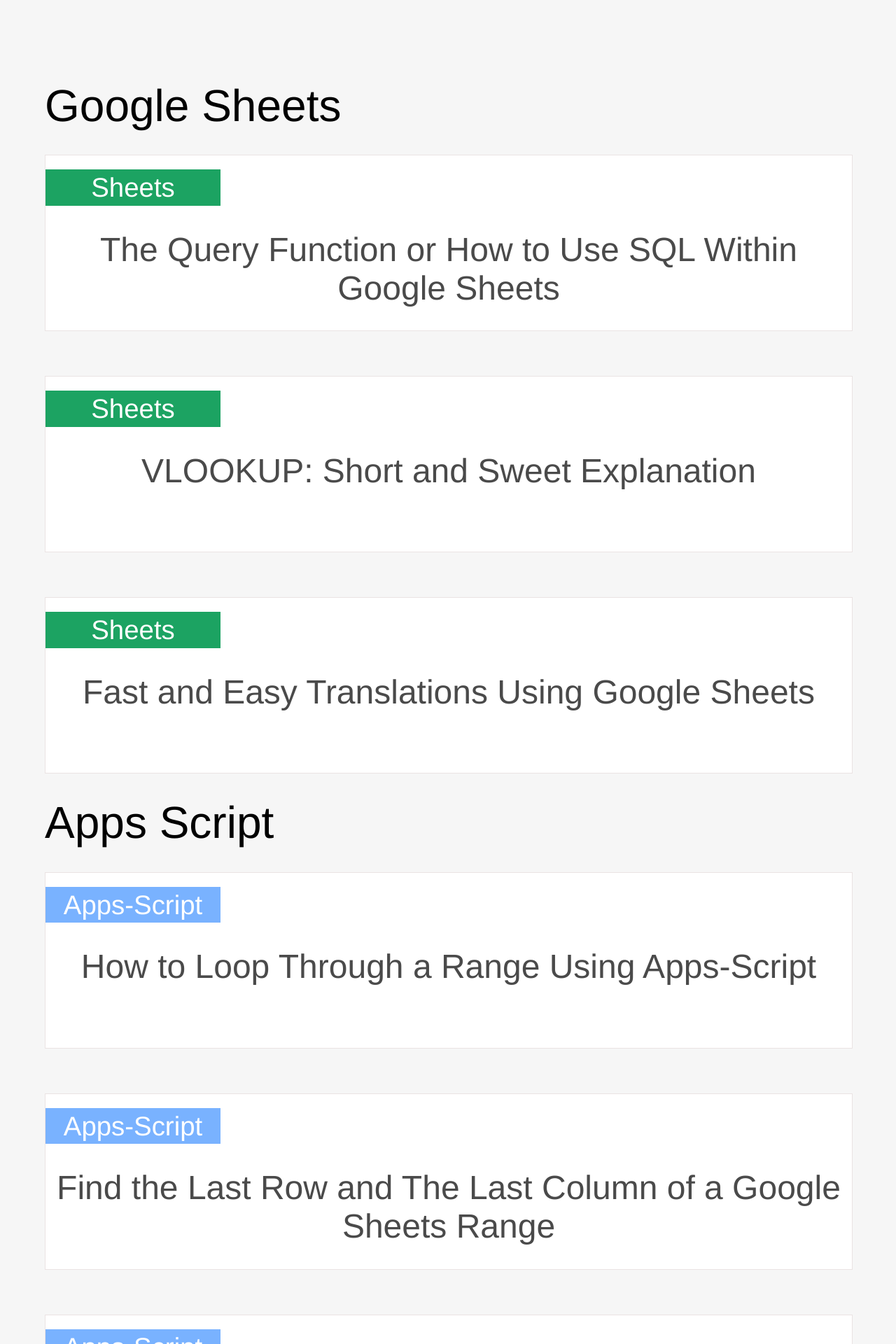
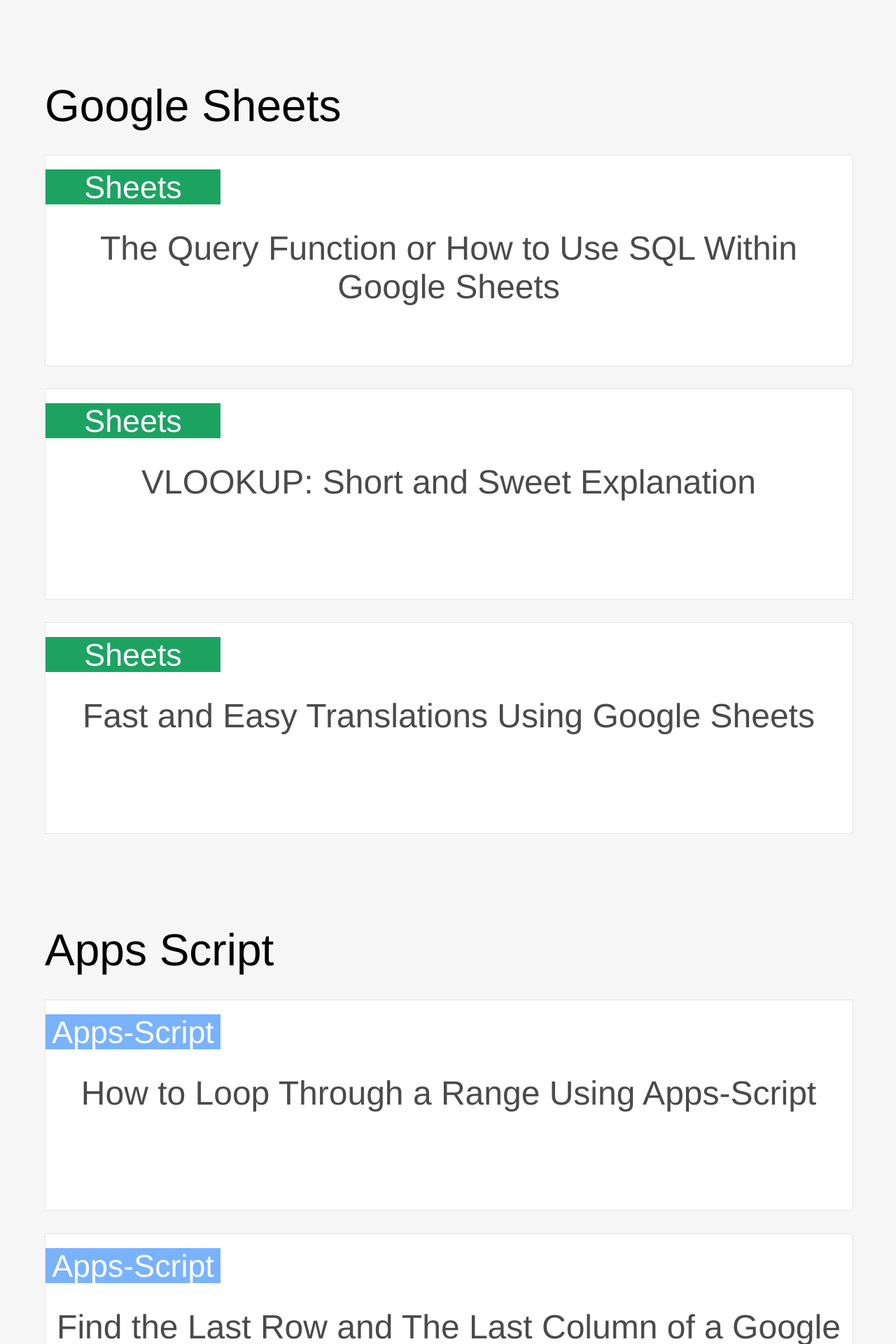
Before and after one commit to sylvainzircher/sylvainzircher.github.io, a Jekyll site: the page built from resources/index.html, in a window 1280 px wide. Shown: the part 713-2633 px from the top of the page at 70% size. Built offline with Jekyll 4.4.1, drawn with Linux system fonts in a browser that asks for light colours; nearby versions of some CDN libraries.

Commit message:
Tweaking Responsiveness of blog posts

```diff
--- a/_sass/modules/_Homepage.scss
+++ b/_sass/modules/_Homepage.scss
@@ -194,12 +194,14 @@
 		padding: 0;
 		float: left;
 	}
+
 	.content-homepage .resource {
 		width: 100%;
 		margin: 0 auto;
 		height: 250px;
 		margin-top: 1em;
 		margin-bottom: 2em;
+		display: block;
 		/*
 		width: 50%;
 		height: 200px;
--- a/_sass/modules/_Resources.scss
+++ b/_sass/modules/_Resources.scss
@@ -157,9 +157,11 @@
 	.content-resources .resource {
 		width: 100%;
 		margin: 0 auto;
-		height: 250px;
+		height: 300px;
 		margin-top: 2em;
 		margin-bottom: 2em;
+		display: block;
+		float: none;
 	}
 
 	.content-resources p {
@@ -206,12 +208,12 @@
 
 	.content-resources .resource .category-wrapper {
 		width: 250px;
-		height: 4vw;
-		line-height: 4vw;
+		height: 50px;
+		line-height: 50px;
 	}
 
 	.content-resources .resource .category {
-		font-size: 3vw;
+		font-size: 3.5vw;
 	}
 
 	.content-resources .resource .title-wrapper {
```
Also changed, not shown: _sass/layout/_resource.scss (line endings or trailing spaces).
